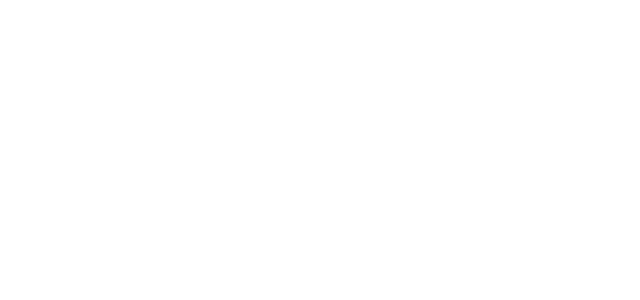
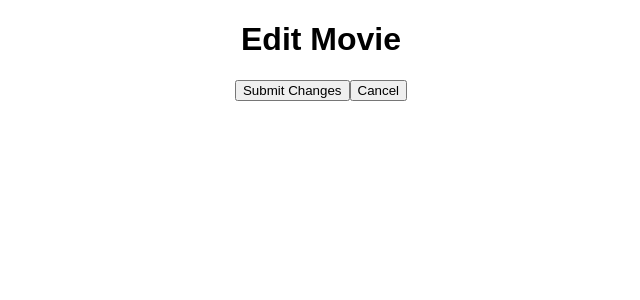
Before and after one commit to abungart/movie-sagas, a React (Create React App) app: page /edit in a window 1280 px wide. Shown: the top 300 px of the page, without its empty margins (319-959 px from the left). Built offline with nearby package versions, Linux system fonts and the light colour scheme.

Commit message:
added Edit page Started setting up calls from page to page

```diff
--- a/src/components/App/App.js
+++ b/src/components/App/App.js
@@ -5,6 +5,7 @@
 // COMPONENTS
 import MovieList from "../MovieList/MovieList";
 import MovieData from "../MovieData/MovieData";
+import EditMovie from "../EditMovie/EditMovie";
 
 class App extends Component {
   // Renders the entire app on the DOM
@@ -15,6 +16,7 @@
           <div className="routes_container">
             <Route exact path="/" component={MovieList} />
             <Route exact path="/data" component={MovieData} />
+            <Route exact path="/edit" component={EditMovie} />
           </div>
         </div>
       </Router>
--- /dev/null
+++ b/src/components/EditMovie/EditMovie.js
@@ -0,0 +1,21 @@
+import React, { Component } from "react";
+import { connect } from "react-redux";
+import { withRouter } from "react-router-dom";
+
+class EditMovie extends Component {
+  render() {
+    return (
+      <div>
+        <h1>Edit Movie</h1>
+        <button>Submit Changes</button>
+        <button>Cancel</button>
+      </div>
+    );
+  }
+}
+
+const mapReduxStateToProps = (reduxState) => ({
+  reduxState,
+});
+
+export default withRouter(connect(mapReduxStateToProps)(EditMovie));
--- a/src/components/MovieData/MovieData.js
+++ b/src/components/MovieData/MovieData.js
@@ -2,6 +2,16 @@
 import { connect } from "react-redux";
 
 class MovieData extends Component {
+  homeClick = () => {
+    this.props.dispatch({ type: "GET_MOVIES" });
+    this.props.history.push("/");
+  };
+
+  editClick = () => {
+    console.log("In Edit Button");
+    this.props.history.push("/edit");
+  };
+
   render() {
     const movieItemData = this.props.reduxState.moviesReducer;
 
@@ -10,11 +20,13 @@
         <header>
           <h1>Movie Data</h1>
         </header>
+        <button onClick={this.homeClick}>Return To All Movies</button>
         <span>
           <img src={movieItemData.poster} alt={movieItemData.title} />
           <h2>{movieItemData.title}</h2>
           <p>{movieItemData.description}</p>
         </span>
+        <button onClick={this.editClick}>Edit</button>
       </div>
     );
   }
```
